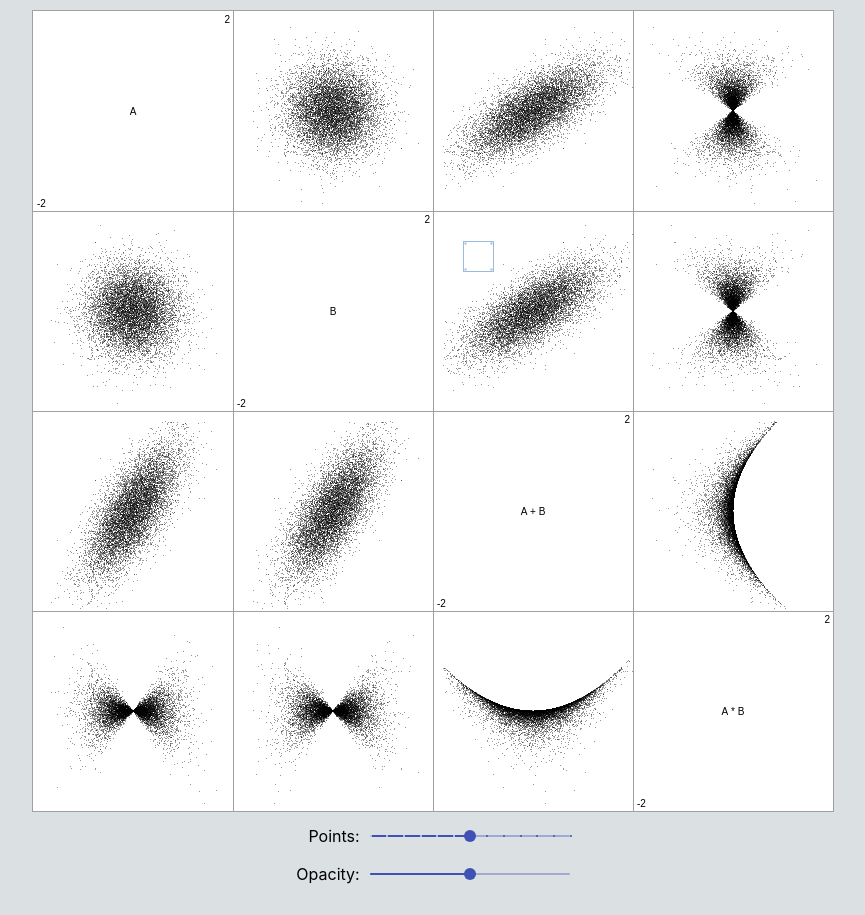
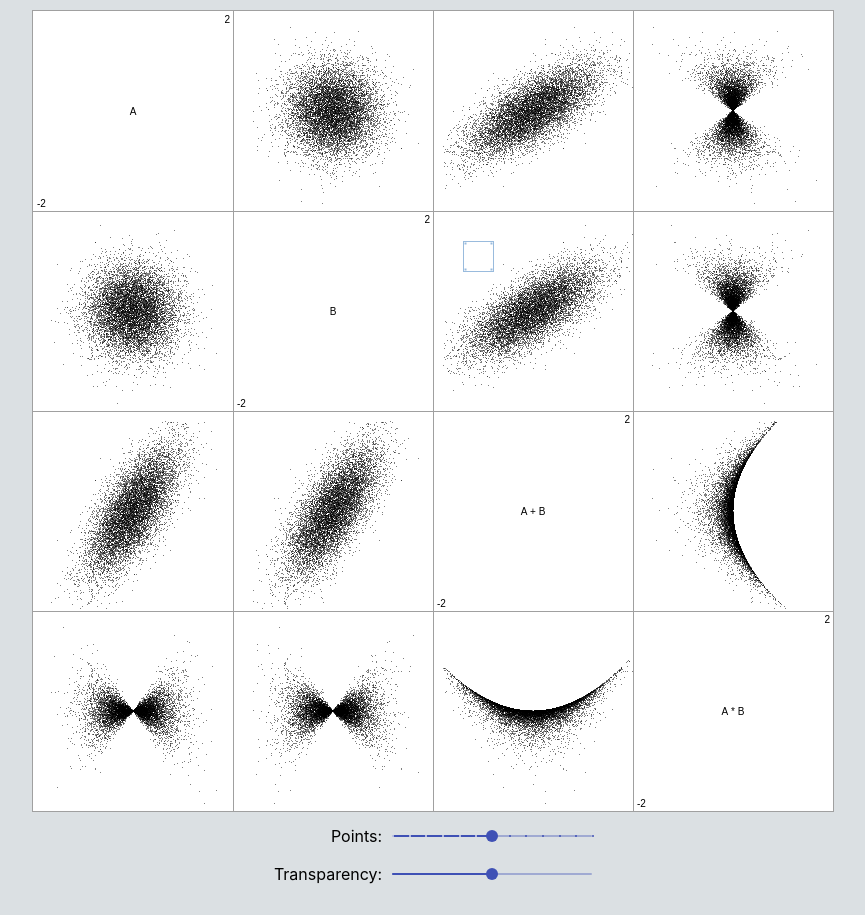
Before and after one commit to hemanrobinson/fast-brushing, a React (Create React App) app: page / in a window 1280 px wide. Shown: the top 915 px of the page, without its empty margins (207-1072 px from the left). Built offline with nearby package versions, Linux system fonts and the light colour scheme.

Commit message:
Improved symbols, "Transparency"

```diff
--- a/src/App.js
+++ b/src/App.js
@@ -11,7 +11,7 @@ const App = () => {
     // Create state.
     const nDataDefault = 12;
     const [ nData, setNData ] = useState( App.getPower( nDataDefault ));
-    const [ opacity, setOpacity ] = useState( 0.4 );
+    const [ opacity, setOpacity ] = useState( 0.5 );
 
     // Return the component.
     return (
@@ -24,10 +24,10 @@ const App = () => {
                 <Slider defaultValue={ nDataDefault } step={ 1 } min={ 6 } max={ 18 }
                     valueLabelDisplay="auto" marks valueLabelFormat={( value ) => App.getPower( value ).toExponential()}
                     onChangeCommitted={( event, value ) => { Matrix.clear(); setNData( App.getPower( value )); }} />
-                <label>Opacity:</label>
+                <label>Transparency:</label>
                 <Slider defaultValue={ 0.5 } step={ 0.01 } min={ 0 } max={ 1 }
                     valueLabelDisplay="auto"
-                    onChangeCommitted={( event, value ) => { Matrix.clear(); setOpacity( value ); }} />
+                    onChangeCommitted={( event, value ) => { Matrix.clear(); setOpacity( 1 - value ); }} />
             </div>
             <div className="Description">
                 <p>
```
Also changed, not shown: 1 other file (tests, documents, lock files or other folders).
